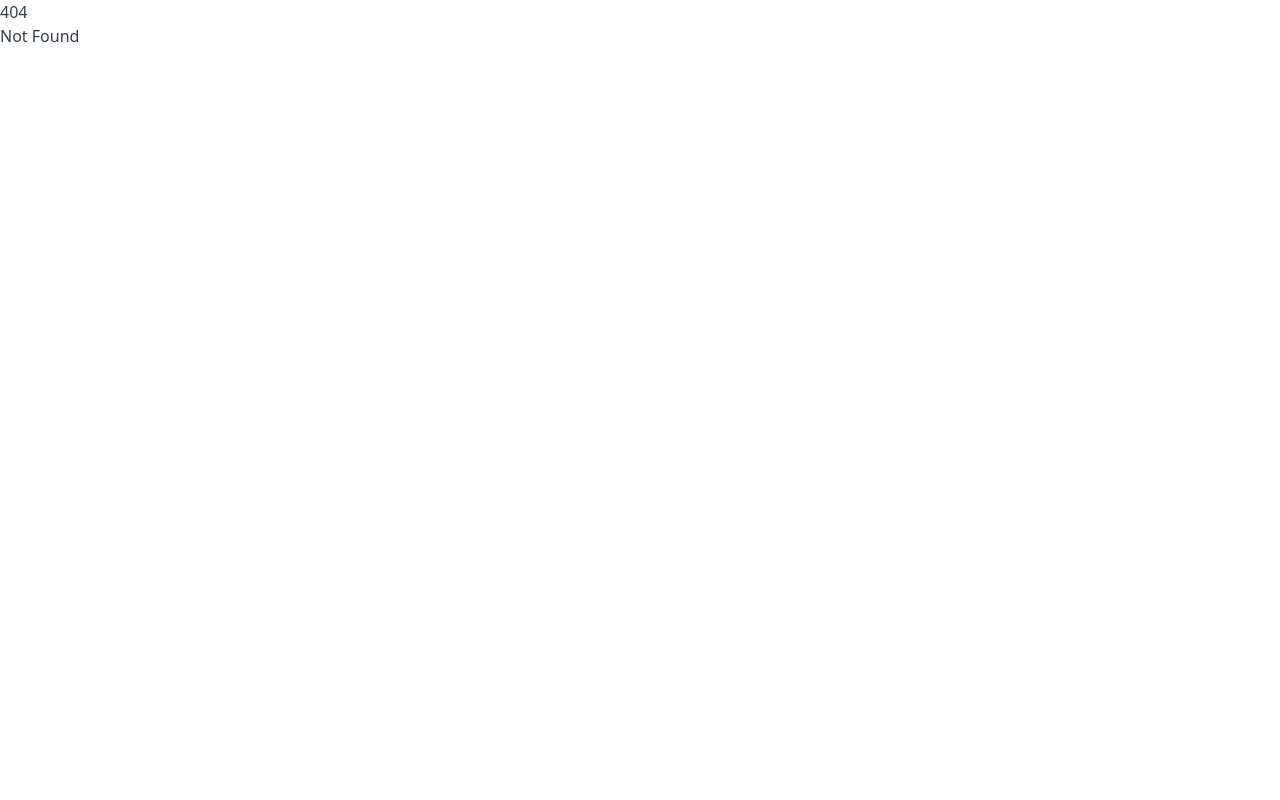
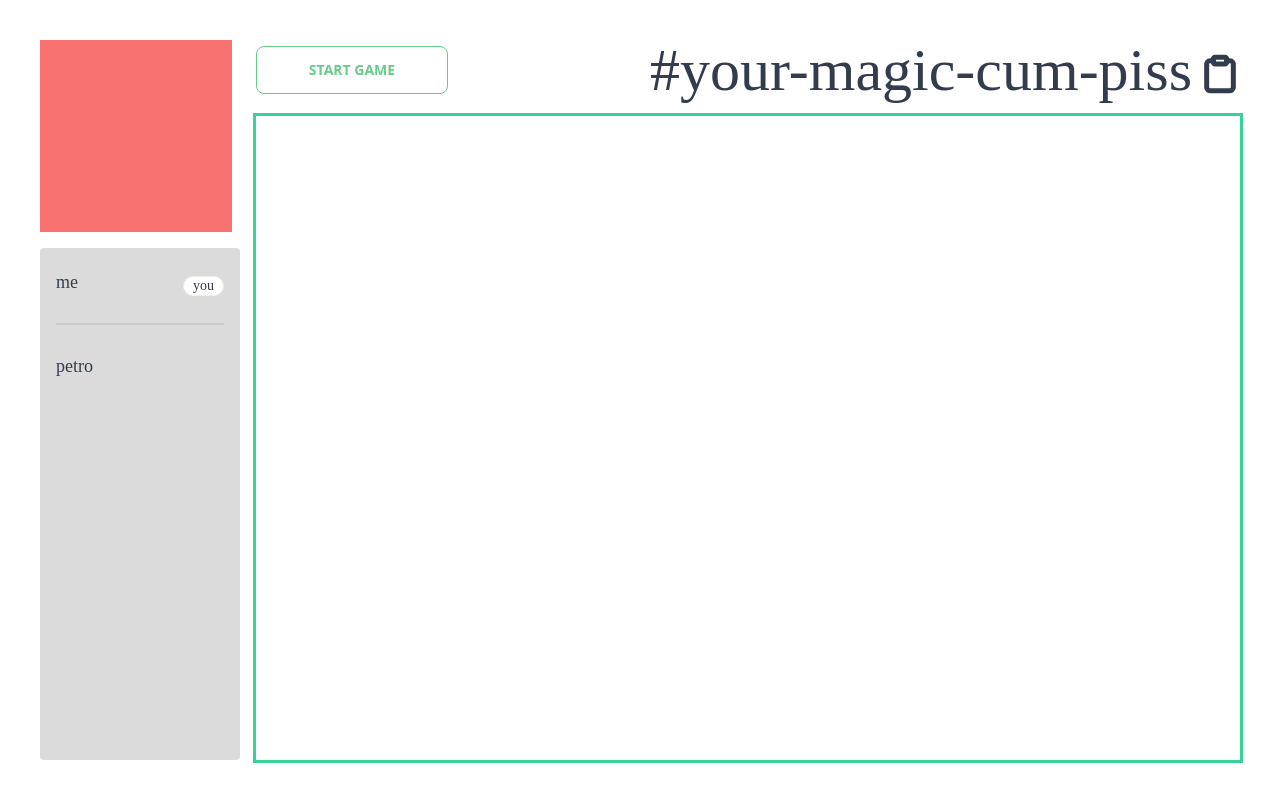
Before and after one commit to jarp-org/bingo-app, a SvelteKit app: page /room/create in a window 1280 px wide. Before the commit this address had no page. Built offline with nearby package versions, Linux system fonts and the light colour scheme; a web font is replaced by a local one.

Commit message:
most of the layout done

```diff
--- /dev/null
+++ b/src/routes/room/Layout.svelte
@@ -0,0 +1,16 @@
+<section class="flex h-screen flex-row gap-4 p-10">
+	<div class="flex w-1/6 min-w-[12rem] flex-initial flex-col gap-4">
+		<div class=" grid items-center">
+			<slot name="qrCode" />
+		</div>
+		<slot name="playerList" />
+	</div>
+	<div class="flex flex-auto flex-col gap-4">
+		<div class="h-1/6npm i">
+			<slot name="title" />
+		</div>
+		<div class="h-full outline outline-success">
+			<slot name="incidentList" />
+		</div>
+	</div>
+</section>
--- /dev/null
+++ b/src/routes/room/PlayerList.svelte
@@ -0,0 +1,16 @@
+<script lang="ts">
+	export let players: Player[];
+
+	let [me, ...rest] = players;
+</script>
+
+<ul class="h-full rounded bg-base-300 p-4">
+	<li class="flex items-end justify-between py-1 font-accent text-lg">
+		{me.name}
+		<span class="badge">you</span>
+	</li>
+	<div class="divider" />
+	{#each rest as player (player.id)}
+		<li class="py-1 font-accent text-lg">{player.name}</li>
+	{/each}
+</ul>
--- /dev/null
+++ b/src/routes/room/Title.svelte
@@ -0,0 +1,27 @@
+<script lang="ts">
+	import ActionButton from '$lib/components/ActionButton.svelte';
+	import Clipboard from '$lib/icons/clipboard.svelte';
+
+	export let roomCode: string;
+	export let isHost: boolean = false;
+</script>
+
+<header class="flex h-full flex-row-reverse items-center justify-between">
+	<div class="flex flex-row gap-2">
+		<h1 class="font-accent text-6xl">
+			#{roomCode}
+		</h1>
+		<button
+			class="mt-2 w-10 transition-transform hover:-translate-y-2 active:-translate-y-4"
+			on:click={() => navigator.clipboard.writeText(roomCode)}
+		>
+			<Clipboard />
+		</button>
+	</div>
+
+	{#if isHost}
+		<div class="w-48">
+			<ActionButton action={() => alert('started game')}>Start Game</ActionButton>
+		</div>
+	{/if}
+</header>
--- /dev/null
+++ b/src/routes/room/create/+page.svelte
@@ -0,0 +1,18 @@
+<script>
+	import Layout from '../Layout.svelte';
+	import PlayerList from '../PlayerList.svelte';
+	import Title from '../Title.svelte';
+</script>
+
+<Layout>
+	<div slot="qrCode" class="h-48 w-48 bg-error" />
+	<PlayerList
+		slot="playerList"
+		players={[
+			{ name: 'me', id: 'urmom' },
+			{ name: 'petro', id: 'gay' }
+		]}
+	/>
+
+	<Title slot="title" isHost={true} roomCode="your-magic-cum-piss" />
+</Layout>
```
